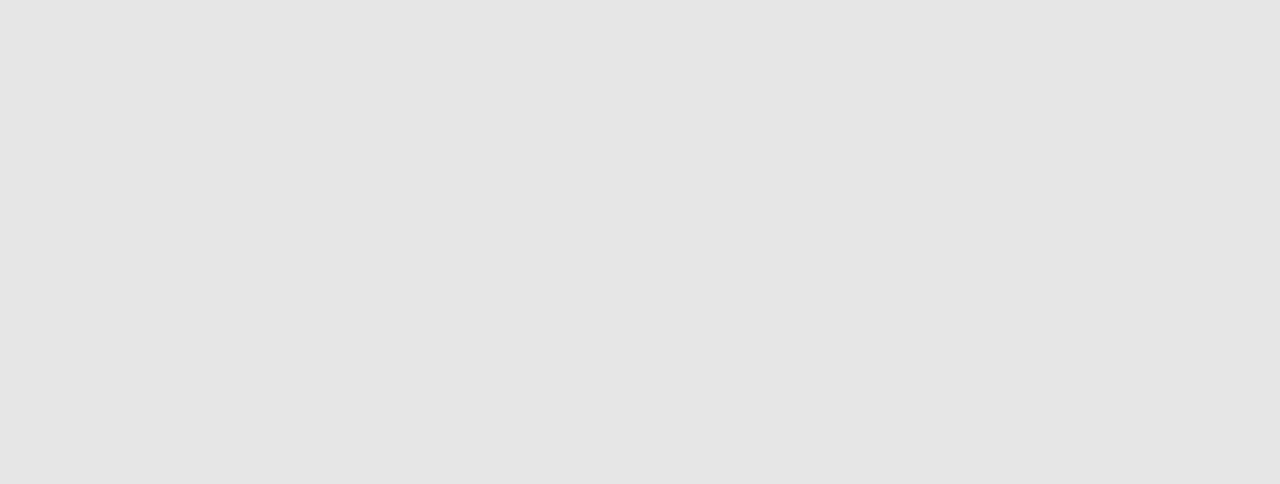
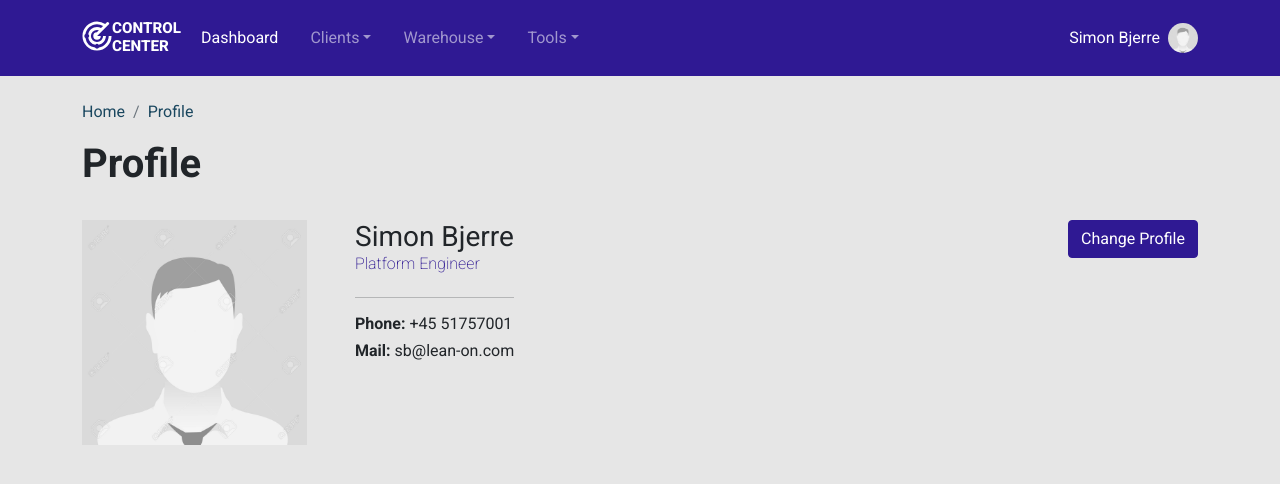
Before and after one commit to bjerrecs/CC, a React (Create React App) app: page /profile in a window 1280 px wide. Shown: the top 484 px of the page. Built offline with nearby package versions, Linux system fonts and the light colour scheme.

Commit message:
added mockup for profile page

```diff
--- a/src/components/navbar.js
+++ b/src/components/navbar.js
@@ -36,7 +36,16 @@ function NavbarRoot() {
             </NavDropdown>
             </Nav>
             <Nav>
-            <Nav.Link href="#deets">Simon Bjerre</Nav.Link>
+                <Nav.Link >
+                    <Link className="navbarA" to="/profile">Simon Bjerre</Link>
+                </Nav.Link>
+                <img
+                    src="/person.jpg"
+                    width="30"
+                    height="30"
+                    className="profileIcon"
+                    alt="React Bootstrap logo"
+                />
             </Nav>
         </Navbar.Collapse>
         </Container>
--- a/src/index.css
+++ b/src/index.css
@@ -1,5 +1,6 @@
 body {
   --cc: #1a475f;
+  --cc1: #2F1993;
   --Skobeloff: #297373;
   --Coral: #FF8552;
   --Platinum: #E6E6E6;
@@ -9,9 +10,6 @@ body {
   -webkit-font-smoothing: antialiased;
   -moz-osx-font-smoothing: grayscale;
   background-color: var(--Platinum);
-}
-.pr-10 {
-  margin-right: 10px;
 }
 .cardBody {
   background-color: #fff;
@@ -37,20 +35,6 @@ body {
   font-weight: 700!important;
   font-size: 1.25rem;
 }
-.alignRight {
-  display: flex;
-  align-content: flex-end;
-}
-.formButtonPadding {
-  margin: 2px;
-}
-.tdCenter {
-  display: block;
-  text-align: center;
-}
-.txtaligncenter {
-  text-align: center;
-}
 
 
 /* resets */
@@ -58,9 +42,15 @@ a {
   text-decoration: none;
   color: var(--cc);
 }
+
 a .navbarA {
   color: #fff!important;
 }
+.profileIcon {
+  margin-top: 5px;
+  border-radius: 50%;
+}
+/*
 .darkA {
   color: #2b2b2b;
 }
@@ -70,9 +60,27 @@ a:hover {
 }
 .dropdown-item:active {
   background-color: #fff!important;
+}*/
+.bg-dark {
+  background-color: var(--cc1)!important;
 }
-.bg-dark {
-  background-color: var(--Onyx)!important;
+.btn-primary {
+  background-color: var(--cc1)!important;
+  border-color: var(--cc1)!important;
+  color: #fff;
+}
+.btn-check:focus {
+  background-color: var(--cc1)!important;
+  border-color: var(--cc1)!important;
+  color: #fff;
+  box-shadow: var(--cc1)!important;
+}
+.navbar {
+  padding-top: 1rem;
+  padding-bottom: 1rem;
+}
+.nav-item {
+  padding-left: 1rem;
 }
 .sidebar-brand {
   height: 4.375rem;
--- /dev/null
+++ b/src/pages/profile/changeprofile.js
@@ -0,0 +1,59 @@
+import React, {useState} from 'react'
+import { Button, Modal, Form } from 'react-bootstrap';
+
+function ChnageProfile() {
+
+    const [showProfileManagement, setShow] = useState(false);
+    const handleClose = () => setShow(false);
+    const handleShow = () => setShow(true);
+
+    return (
+        <>
+
+        <Button variant="primary" onClick={handleShow}>
+            Change Profile
+        </Button>
+
+        <Modal show={showProfileManagement} onHide={handleClose}>
+            <Modal.Header closeButton>
+            <Modal.Title>Profile Management</Modal.Title>
+            </Modal.Header>
+            <Modal.Body>
+                <Form onSubmit="">
+
+                <Form.Group className="mb-3" controlId="profile-name">
+                    <Form.Label>Full Name</Form.Label>
+                    <Form.Control type="text" placeholder="Jon Doe" />
+                </Form.Group>
+
+                <Form.Group className="mb-3" controlId="profile-titile">
+                    <Form.Label>Title</Form.Label>
+                    <Form.Control type="text" placeholder="Jon Doe" />
+                </Form.Group>
+
+                <Form.Group className="mb-3" controlId="profile-mail">
+                    <Form.Label>Email address</Form.Label>
+                    <Form.Control type="email" placeholder="abc@example.com" />
+                </Form.Group>
+
+                <Form.Group className="mb-3" controlId="profile-mail">
+                    <Form.Label>Phone Number</Form.Label>
+                    <Form.Control type="tel" placeholder="12345678" />
+                </Form.Group>
+
+                <Button> Submit Changes</Button>
+
+                </Form>
+            </Modal.Body>
+            <Modal.Footer>
+            <Button variant="secondary" onClick={handleClose}>
+                Close
+            </Button>
+            </Modal.Footer>
+        </Modal>
+
+        </>
+  );
+}
+
+export default ChnageProfile;
--- /dev/null
+++ b/src/pages/profile/profile.css
@@ -0,0 +1,20 @@
+.profileFlex {
+    display: flex;
+    flex-direction: row;
+    justify-content: space-between;
+}
+.ProfileContainer {
+    display: flex;
+    flex-direction: row;
+}
+.ProfileContainerInformation {
+    display: flex;
+    flex-direction: column;
+    padding-left: 3rem;
+}
+h5 {
+    color: var(--cc1);
+    margin-top: -0.5rem;
+    font-size: 1rem;
+    font-weight: 100;
+}
--- /dev/null
+++ b/src/pages/profile/profile.js
@@ -0,0 +1,43 @@
+import { Container, Breadcrumb, Button } from "react-bootstrap";
+import PageHeader from '../../components/pageheader'
+import ChnageProfile from './changeprofile';
+import './profile.css'
+
+function Profile() {
+    return (
+      <div>
+          <Container>
+
+            <br />
+            <Breadcrumb>
+              <Breadcrumb.Item href="/dashboard">Home</Breadcrumb.Item>
+              <Breadcrumb.Item active>Profile</Breadcrumb.Item>
+            </Breadcrumb>
+
+            <PageHeader h1="Profile" h3=""/>
+
+            <div className="profileFlex">
+                <div className="ProfileContainer">
+                    <img src="/person.jpg" alt="asd" width="225" height="225"/>
+                    <div className="ProfileContainerInformation">
+                        <h3>Simon Bjerre</h3>
+                        <h5>Platform Engineer</h5>
+                        <hr />
+                        <h6><b>Phone:</b> +45 51757001</h6>
+                        <h6><b>Mail:</b> sb@lean-on.com</h6>
+                    </div>
+                </div>
+                <div>
+
+                </div>
+                <div>
+                    <ChnageProfile />
+                </div>
+            </div>
+
+          </Container>
+      </div>
+    );
+  }
+
+  export default Profile;
--- a/src/rootrouter.js
+++ b/src/rootrouter.js
@@ -31,6 +31,8 @@ import Warehouse from "./pages/warehouse/warehouse";
 import WarehouseLocation from "./pages/warehouse/locations";
 import WarehouseItems from "./pages/warehouse/items";
 import AccessPageView from "./pages/docs/access_page";
+
+import Profile from "./pages/profile/profile";
 
 
 
@@ -112,6 +114,13 @@ function RootRouter() {
             <NavbarRoot />
             <PasswordsPage />
           </Route>
+
+          <Route exact path="/profile">
+            <NavbarRoot />
+            <Profile />
+          </Route>
+
+
         </Switch>
       </div>
     </Router>
```
Also changed, not shown: public/person.jpg (added).
